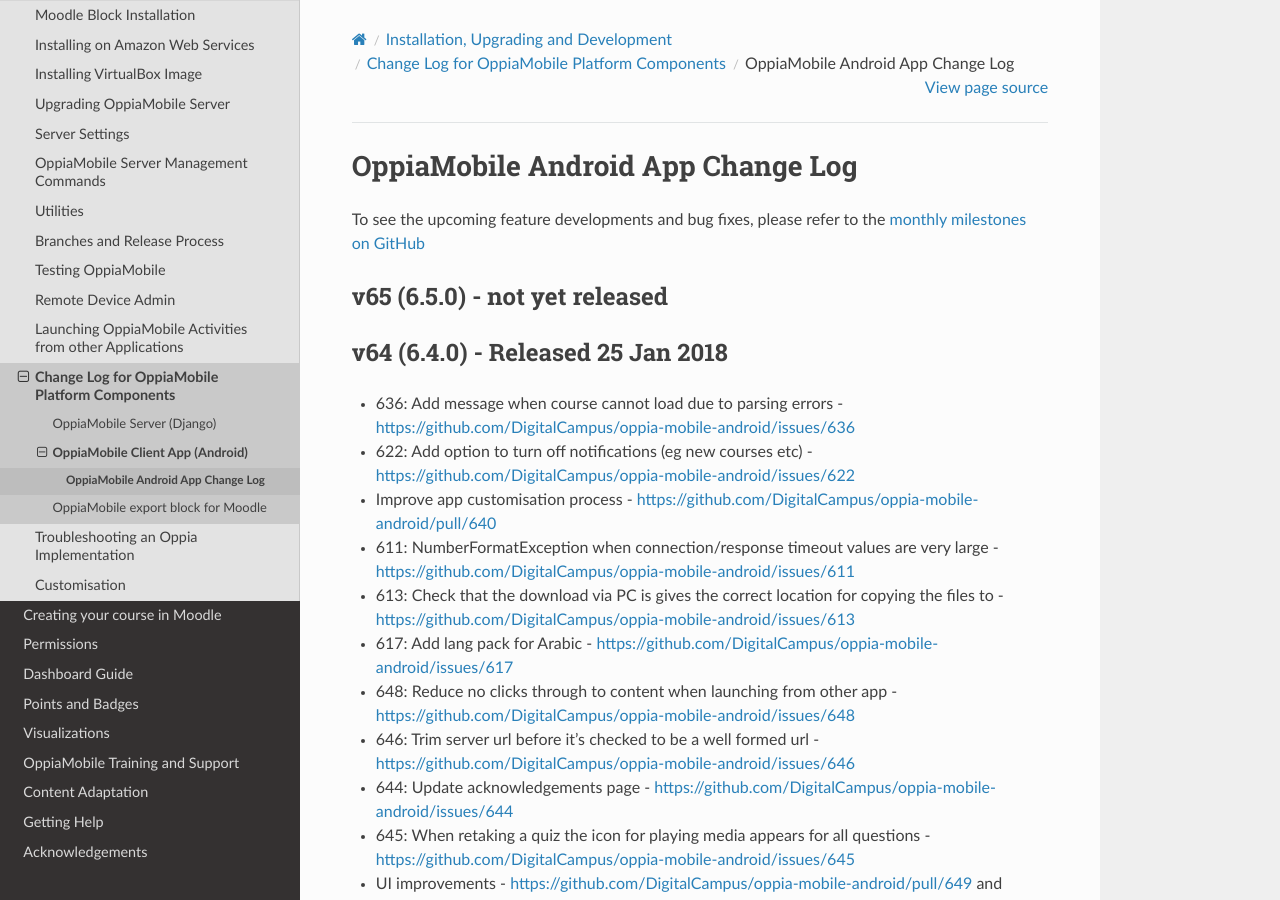
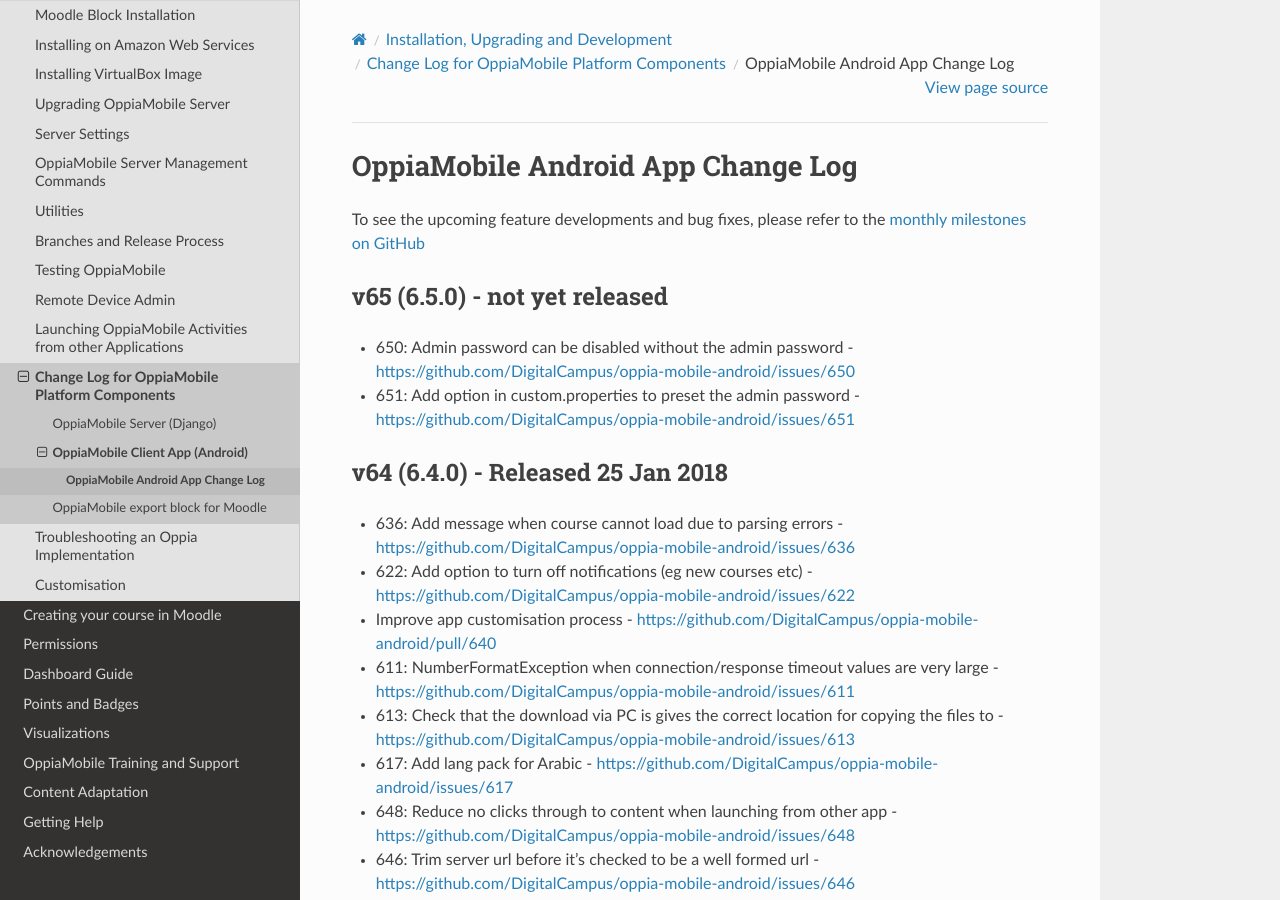
Before and after one commit to DigitalCampus/django-oppia, a Sphinx documentation site: the page built from docs/dev/changelog_android.rst, in a window 1280 px wide and 900 px high. Built offline with Sphinx 7.4.7 and the Read the Docs theme 2.0.0, drawn with Linux system fonts in a browser that asks for light colours; the version number is read from the project's files by our own code.

Commit message:
update docs

```diff
--- a/docs/dev/changelog_android.rst
+++ b/docs/dev/changelog_android.rst
@@ -9,7 +9,8 @@
 v65 (6.5.0) - not yet released
 --------------------------------------
 
-
+* 650: Admin password can be disabled without the admin password - https://github.com/DigitalCampus/oppia-mobile-android/issues/650
+* 651: Add option in custom.properties to preset the admin password - https://github.com/DigitalCampus/oppia-mobile-android/issues/651
 
 .. _appv64:
 
```
